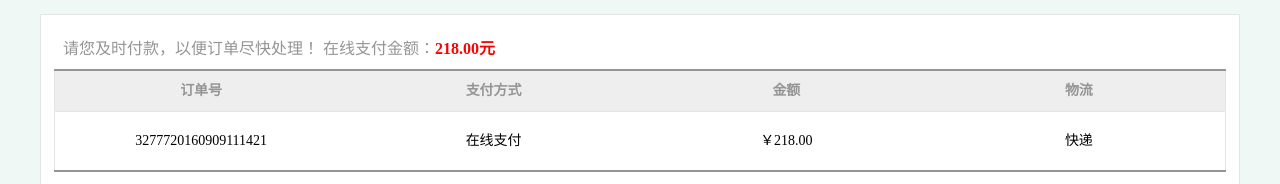
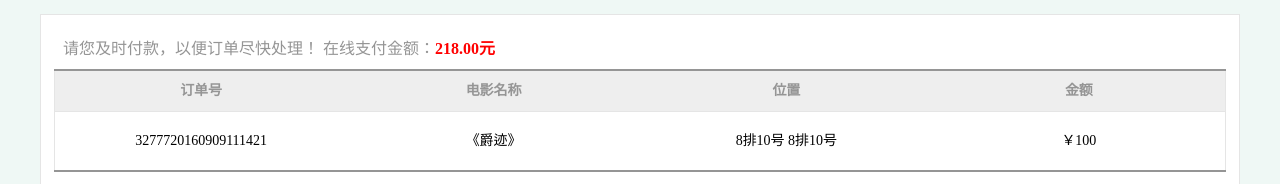
Before and after one commit to Zhoupipipipipipi/cinema, a plain HTML site: page cinema/order.html in a window 1280 px wide. Shown: the part 219-403 px from the top of the page. Drawn offline with Linux system fonts and the light colour scheme.

Commit message:
生成订单页面更新

```diff
--- a/cinema/order.html
+++ b/cinema/order.html
@@ -47,15 +47,15 @@
             <table>
                 <tr>
                     <th>订单号</th>
-                    <th>支付方式</th>
+                    <th>电影名称</th>
+                    <th>位置</th>
                     <th>金额</th>
-                    <th>物流</th>
                 </tr>
                 <tr>
                     <td>3277720160909111421</td>
-                    <td>在线支付</td>
-                    <td>￥218.00</td>
-                    <td>快递</td>
+                    <td>《爵迹》</td>
+                    <td>8排10号 8排10号</td>
+                    <td>￥100</td>
                 </tr>
             </table>
             <p>微信支付</p>
```
